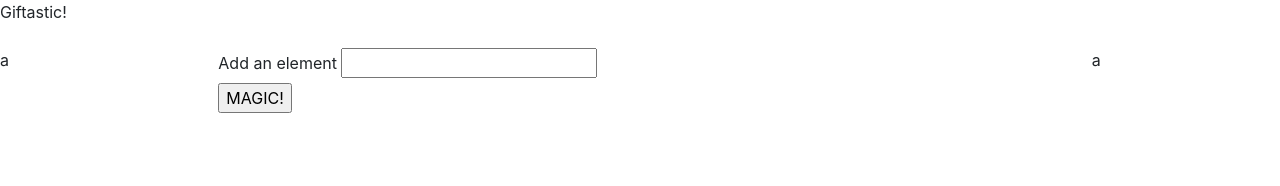
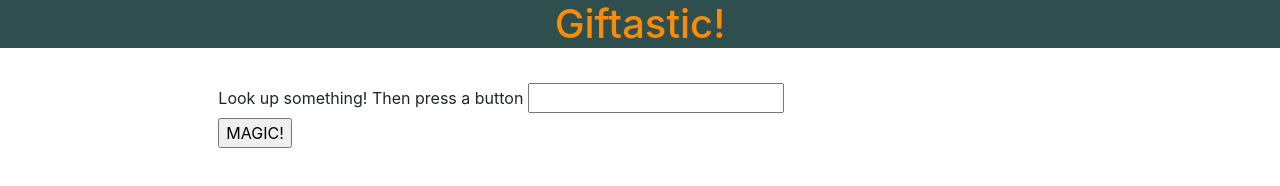
Before and after one commit to Extrasy/Gif-generator, a plain HTML site: page giphy project.html in a window 1280 px wide. Drawn offline with nearby package versions, Linux system fonts and the light colour scheme.

Commit message:
file path fixed

```diff
--- a/giphy project.html
+++ b/giphy project.html
@@ -10,36 +10,44 @@
     <link rel="stylesheet" href="https://maxcdn.bootstrapcdn.com/bootstrap/4.0.0/css/bootstrap.min.css">
 
     <style>
-    .buttons{
-        padding: 20px;
-    }
+        .button {
+            padding: 20px;
+        }
+        #container{
+            text-align: center;
+            background-color: darkslategray;
+            color: darkorange;
 
-
+        }
     </style>
 
 </head>
 
 <body>
-    <div id="container">Giftastic!</div>
-    <div id="buttons" class="row"></div>
+    <div id="container"><h1>Giftastic!</h1></div>
+    <div class="row"></div>
+    <div class="col-md-1"></div>
+    <div class="col-lg-10" id="buttons"></div>
+    <div class="col-md-1">
+    </div>
     <br>
     <div class="row">
-        <div class="col-md-2">a</div>
+        <div class="col-md-2"></div>
         <div class="col-md-8">
             <form id="gifs">
-                <label for="gif-input">Add an element</label>
+                <label for="gif-input">Look up something! Then press a button</label>
                 <input type="text" id="gif-input">
                 <br>
                 <input type="submit" id="add-gif" value="MAGIC!">
             </form>
         </div>
-        <div class="col-md-2">a</div>
+        <div class="col-md-2"></div>
     </div>
     <div class="row">
         <div class="col-md-2"></div>
         <div class="col-md-8">
-        <div id="gifs-appear-here">
-        </div>
+            <div id="gifs-appear-here">
+            </div>
         </div>
         <div class="col-md-2"></div>
     </div>
```
